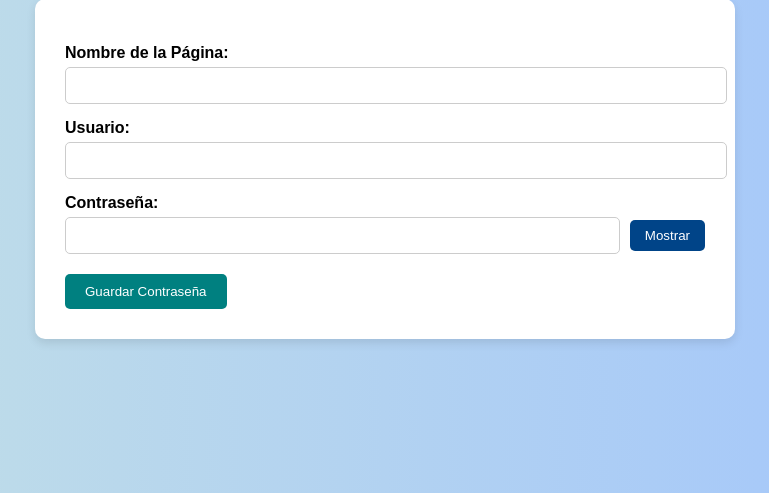
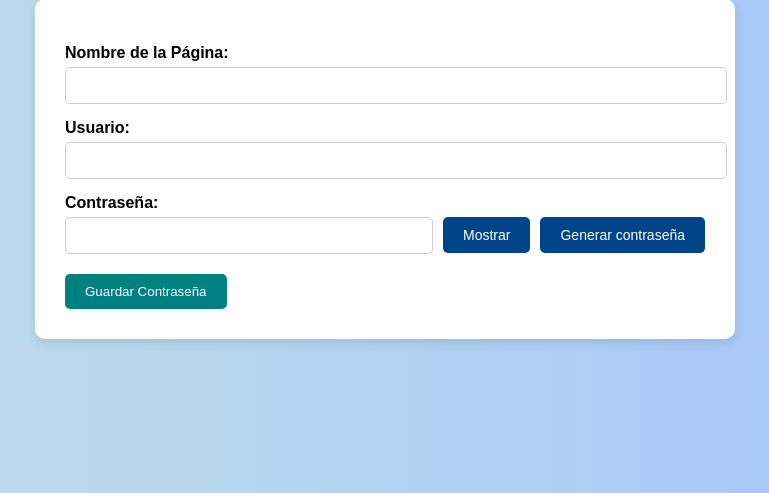
Before and after one commit to proyectoContrasenias/Proyecto, a PHP site: page /crear.php in a window 1280 px wide. Shown: the part 161-654 px from the top of the page, without its empty margins (255-1024 px from the left). Run offline with PHP 8.4, Linux system fonts and the light colour scheme; the visitor is signed in with stand-in values (Sample User, id 1).

Commit message:
Boton generar contraseña

```diff
--- a/crear.php
+++ b/crear.php
@@ -63,6 +63,7 @@ if ($_SERVER['REQUEST_METHOD'] === 'POST' && isset($_POST['logout'])) {
             <div class="password-container">
                 <input type="password" id="contrasena" name="contrasena" required>
                 <button type="button" class="toggle-password" onclick="togglePassword()">Mostrar</button>
+                <button type="button" class="generate-password" onclick="generatePassword()">Generar contraseña</button>
             </div>
 
             <button type="submit" class="save-button">Guardar Contraseña</button>
@@ -82,6 +83,17 @@ if ($_SERVER['REQUEST_METHOD'] === 'POST' && isset($_POST['logout'])) {
                 toggleButton.textContent = 'Mostrar';
             }
         }
+
+        function generatePassword() {
+            const length = 12;
+            const charset = "abcdefghijklmnopqrstuvwxyzABCDEFGHIJKLMNOPQRSTUVWXYZ0123456789!@#$%^&*()_+-=[]{}|;:,.<>?";
+            let password = "";
+            for (let i = 0; i < length; i++) {
+                const randomIndex = Math.floor(Math.random() * charset.length);
+                password += charset[randomIndex];
+            }
+            document.getElementById('contrasena').value = password;
+        }
     </script>
 
     <?php
--- a/estilocrear.css
+++ b/estilocrear.css
@@ -67,21 +67,24 @@ main {
     gap: 10px;
 }
 
-.toggle-password {
+.toggle-password,
+.generate-password {
     background-color: #004488;
     color: white;
     border: none;
-    padding: 8px 15px;
+    padding: 10px 20px; /* Aumentamos el padding */
     border-radius: 5px;
     cursor: pointer;
+    white-space: nowrap; /* Evita que el texto se divida en dos líneas */
+    font-size: 14px; /* Opcional: ajustar el tamaño si lo necesitas */
 }
 
 button.back-button {
-    background-color: #4CAF50;  /* Color verde para diferenciar */
+    background-color: #4CAF50;
     color: white;
     border: none;
     padding: 10px 20px;
     cursor: pointer;
     border-radius: 5px;
-    margin-left: 10px;  /* Espacio entre los botones */
+    margin-left: 10px;
 }
```
